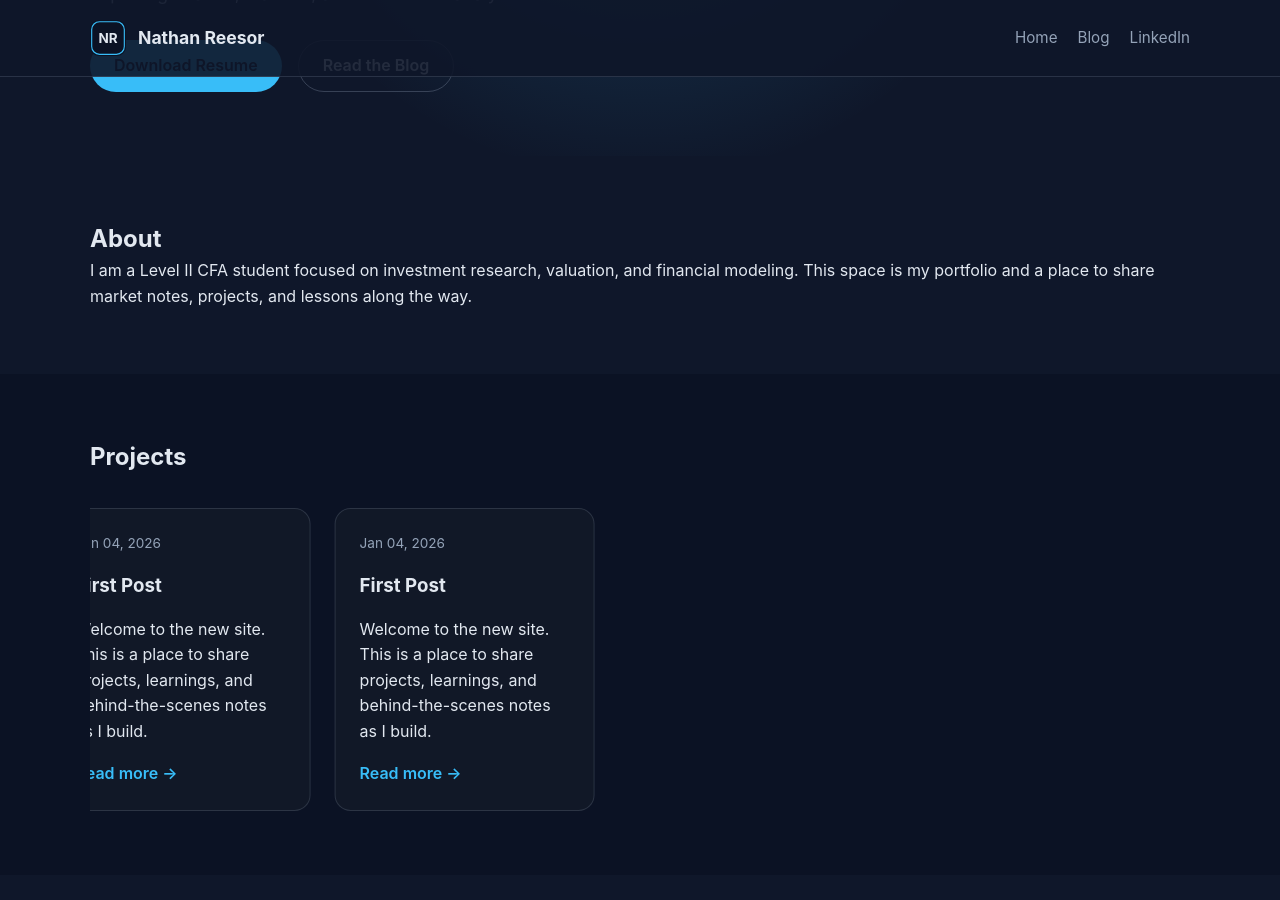
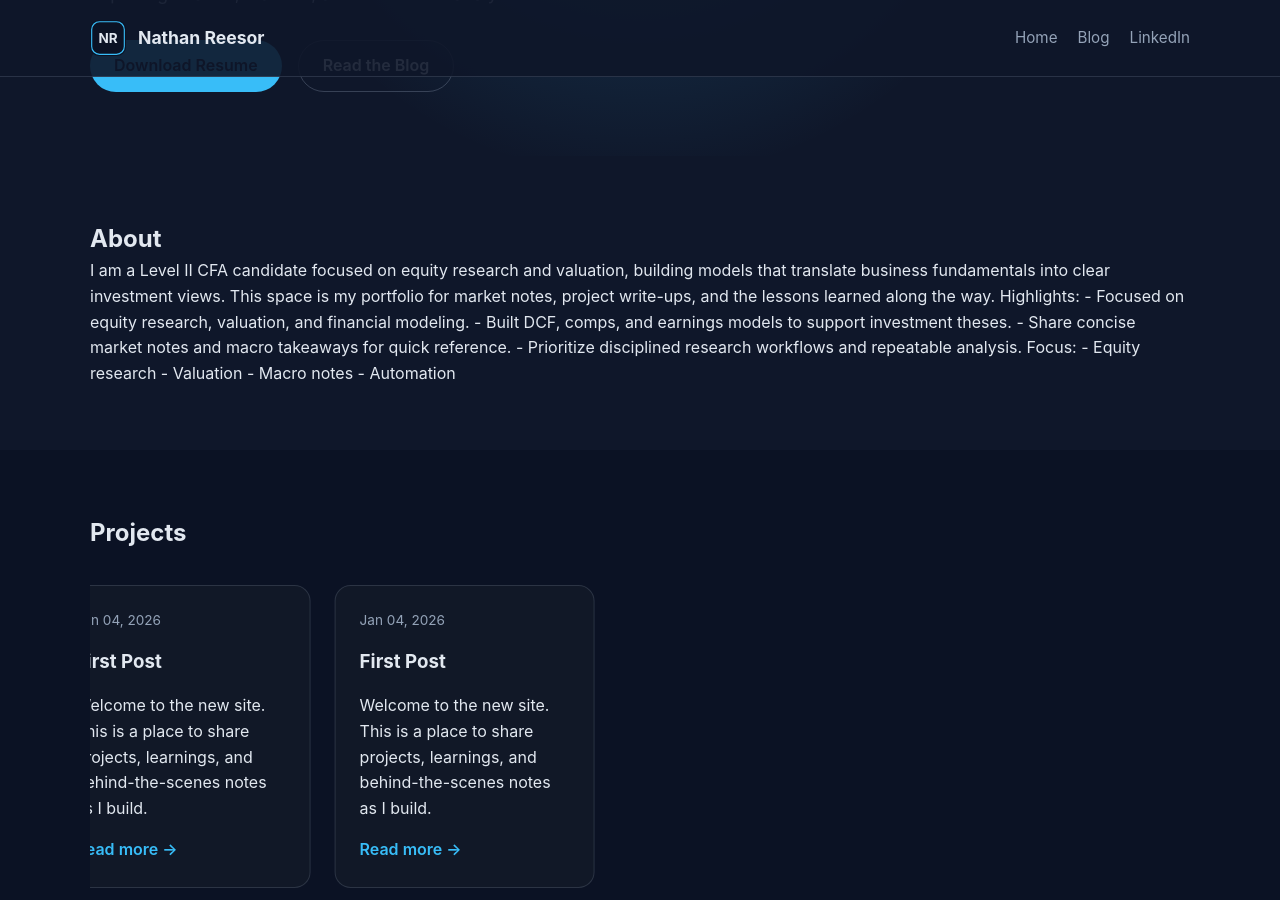
Before and after one commit to NathanReesor/NathanReesor.github.io, a Jekyll site: the page built from index.md, in a window 1280 px wide and 900 px high, scrolled down 308 px. Built offline with Jekyll 4.4.1, drawn with Linux system fonts in a browser that asks for light colours.

Commit message:
Refresh about section content

```diff
--- a/index.md
+++ b/index.md
@@ -3,10 +3,21 @@ layout: home
 hero_name: Nathan Reesor
 title: Home
 tagline: Exploring finance, markets, and investment analysis.
-about: >-
-  I am a Level II CFA student focused on investment research, valuation, and
-  financial modeling. This space is my portfolio and a place to share market
-  notes, projects, and lessons along the way.
+about: |-
+  I am a Level II CFA candidate focused on equity research and valuation, building models that translate business fundamentals into clear investment views.
+  This space is my portfolio for market notes, project write-ups, and the lessons learned along the way.
+
+  Highlights:
+  - Focused on equity research, valuation, and financial modeling.
+  - Built DCF, comps, and earnings models to support investment theses.
+  - Share concise market notes and macro takeaways for quick reference.
+  - Prioritize disciplined research workflows and repeatable analysis.
+
+  Focus:
+  - Equity research
+  - Valuation
+  - Macro notes
+  - Automation
 contact: >-
   Want to collaborate or just say hi? Reach out on any platform below.
 links:
```
